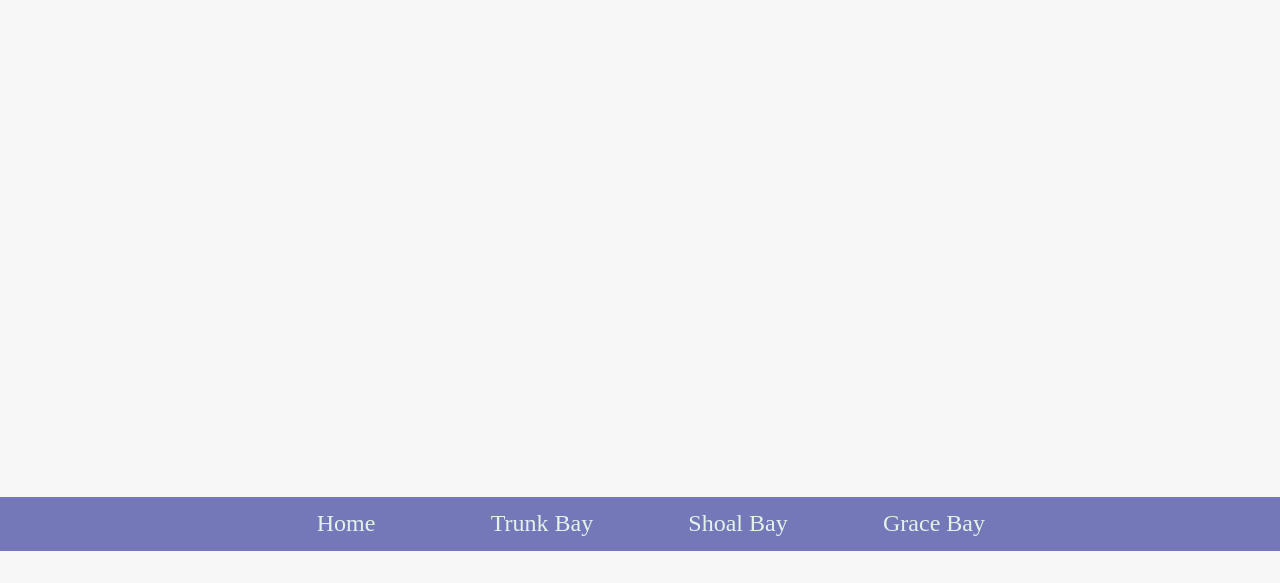
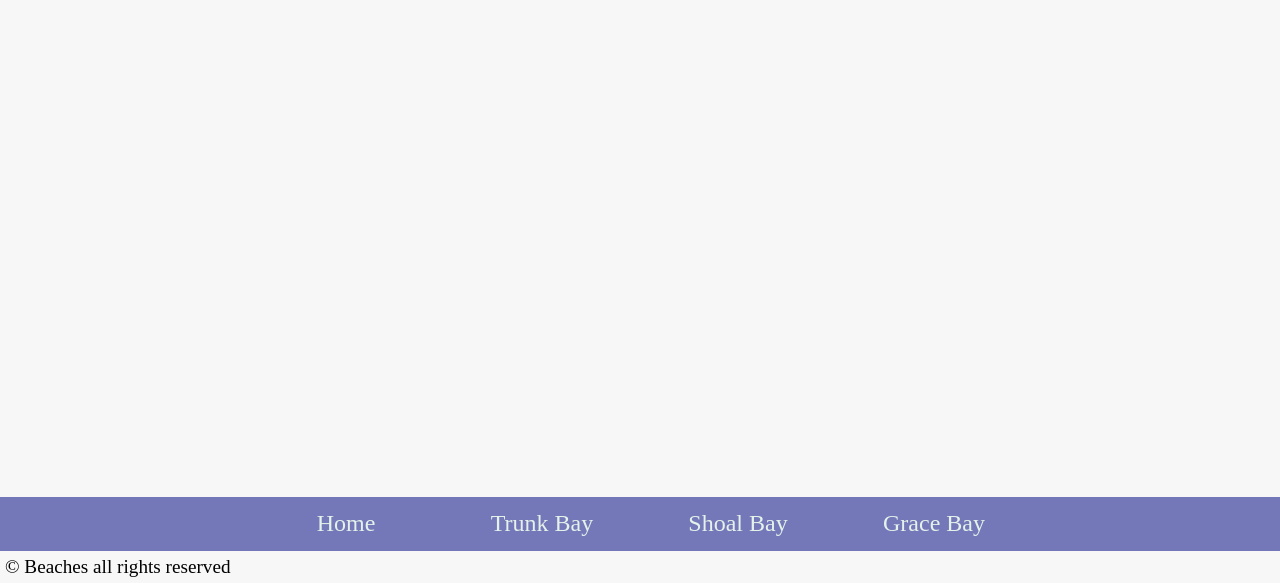
Before and after one commit to RyanGardner7474/beaches, a plain HTML site: page index.html in a window 1280 px wide. Shown: the part 529-1112 px from the top of the page. Before the commit the page ends 1080 px from the top, so only its background shows below. Drawn offline with Linux system fonts and the light colour scheme.

Commit message:
copyright

```diff
--- a/index.html
+++ b/index.html
@@ -56,6 +56,8 @@
 
 	</nav>
 
+    <p>© Beaches all rights reserved</p>
+
 
 	</footer>
 
```
